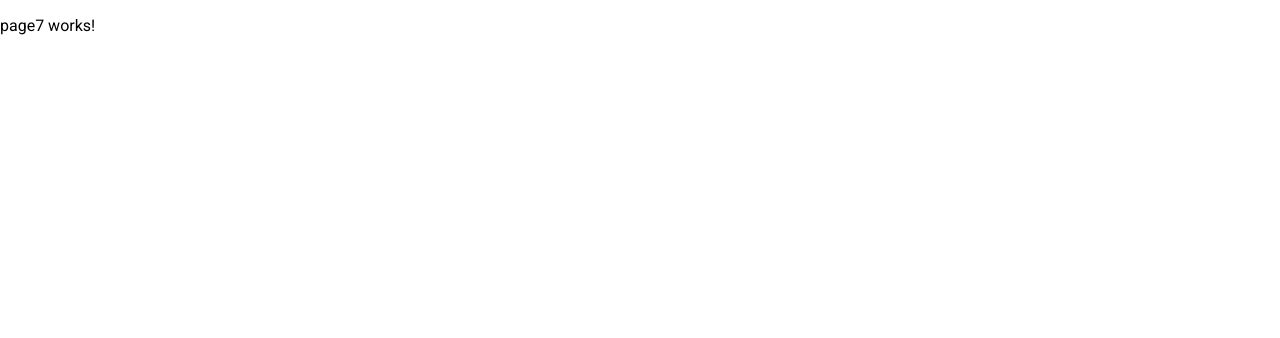
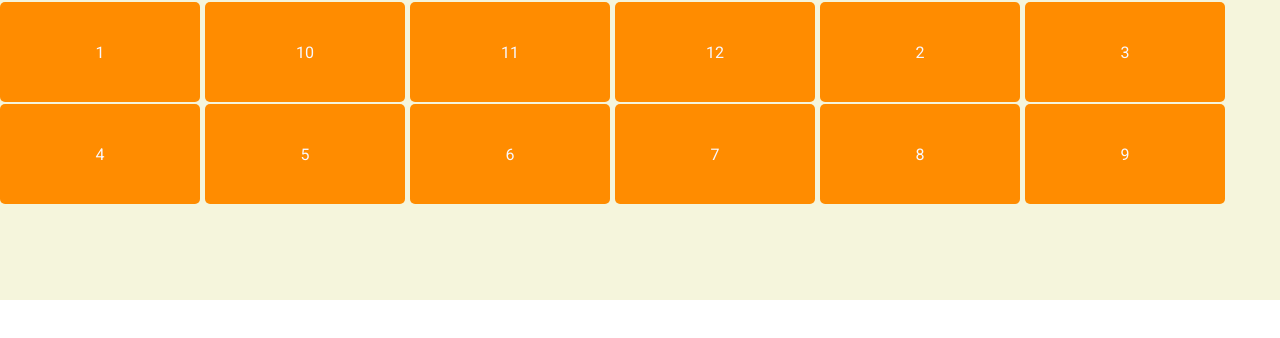
Before and after one commit to junkbin/layout-tutorial, an Angular app: page /page7 in a window 1280 px wide. Shown: the top 338 px of the page. Built offline with nearby package versions, Linux system fonts and the light colour scheme.

Commit message:
flex layout.

```diff
--- a/src/app/page7/page7.component.css
+++ b/src/app/page7/page7.component.css
@@ -0,0 +1,13 @@
+.container{
+    background: beige;
+    height: 300px;
+}
+
+.child{
+    background: darkorange;
+    width: 200px;
+    height: 100px;
+    color:ghostwhite;
+    border-radius: 5px;
+    margin-top:2px;
+}
--- a/src/app/page7/page7.component.html
+++ b/src/app/page7/page7.component.html
@@ -1,3 +1,5 @@
-<p>
-  page7 works!
-</p>
+<div class="container" fxLayout="row wrap" fxLayoutAlign="start start" fxLayoutGap="5px ">
+  <div class="child" *ngFor="let item of data |  keyvalue" fxLayout fxLayoutAlign="center center" >
+    {{item.key}}
+  </div>
+</div>
--- a/src/app/page7/page7.component.ts
+++ b/src/app/page7/page7.component.ts
@@ -7,9 +7,25 @@ import { Component, OnInit } from '@angular/core';
 })
 export class Page7Component implements OnInit {
 
+  data:any;
+
   constructor() { }
 
   ngOnInit() {
+    this.data = {
+      '1' : 1,
+      '2' : 2,
+      '3' : 3,
+      '4' : 4,
+      '5' : 5,
+      '6' : 6,
+      '7' : 6,
+      '8' : 6,
+      '9' : 6,
+      '10' : 6,
+      '11' : 6,
+      '12' : 6,
+    };
   }
 
 }
```
